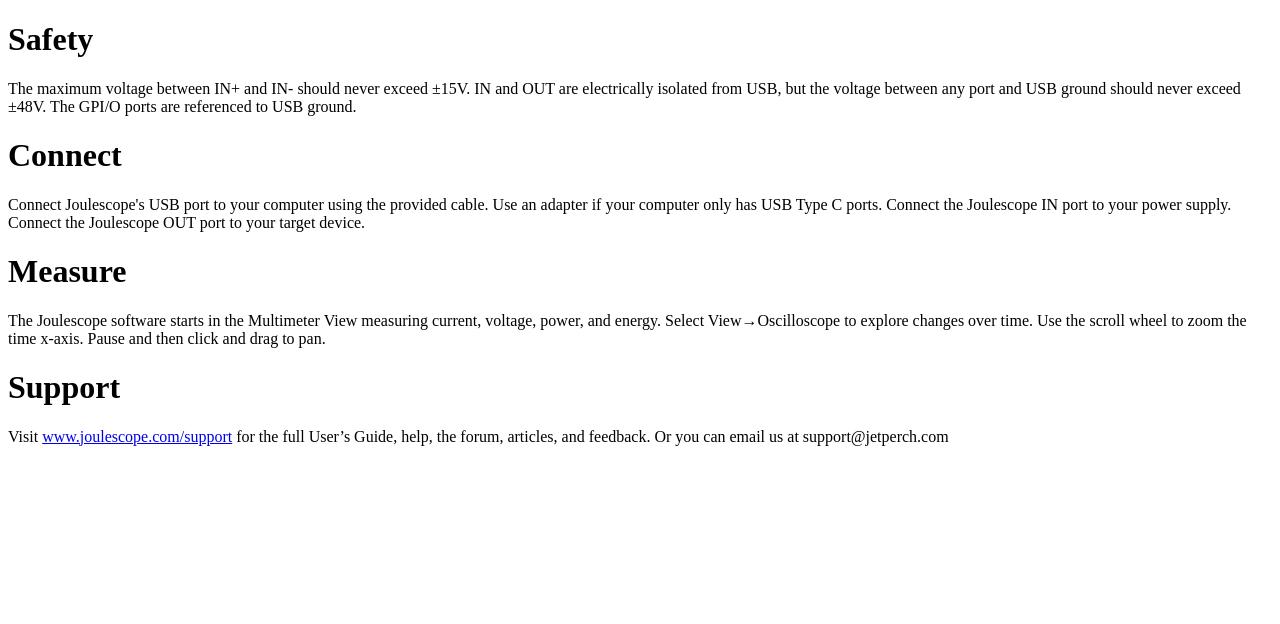
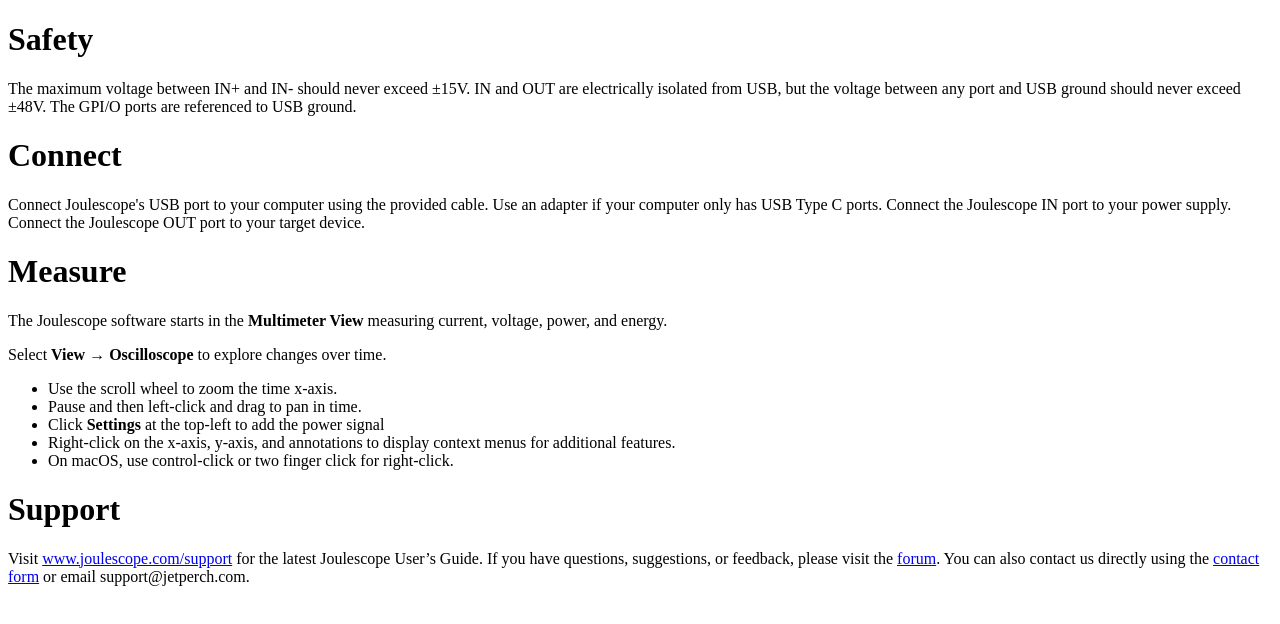
Before and after one commit to jetperch/pyjoulescope_ui, a plain HTML site: page joulescope_ui/getting_started.html in a window 1280 px wide. Drawn offline with Linux system fonts and the light colour scheme.

Commit message:
Updated the getting started guide.

```diff
--- a/joulescope_ui/getting_started.html
+++ b/joulescope_ui/getting_started.html
@@ -21,16 +21,26 @@
 Connect the Joulescope OUT port to your target device.</p>
 
 <h1>Measure</h1>
-<p>The Joulescope software starts in the Multimeter View measuring
-current, voltage, power, and energy.
-Select View→Oscilloscope to explore changes over time.
-Use the scroll wheel to zoom the time x-axis.
-Pause and then click and drag to pan.</p>
+<p>The Joulescope software starts in the <b>Multimeter View</b> measuring
+current, voltage, power, and energy.<p>
+
+<p>Select <b>View</b> → <b>Oscilloscope</b> to explore changes over time.</p>
+<ul>
+  <li>Use the scroll wheel to zoom the time x-axis.</li>
+  <li>Pause and then left-click and drag to pan in time.</li>
+  <li>Click <b>Settings</b> at the top-left to add the power signal</li>
+  <li>Right-click on the x-axis, y-axis, and annotations to display context
+      menus for additional features.</li>
+  <li>On macOS, use control-click or two finger click for right-click.</li>
+</ul>
 
 <h1>Support</h1>
 <p>Visit <a href="https://www.joulescope.com/support">www.joulescope.com/support</a>
-for the full User’s Guide, help, the forum, articles, and feedback.
-Or you can email us at support@jetperch.com</p>
+for the latest Joulescope User’s Guide.  If you have questions, suggestions, or
+feedback, please visit the <a href="https://forum.joulescope.com/">forum</a>.
+You can also contact us directly using the
+<a href="https://www.joulescope.com/contact">contact form</a> or email
+support@jetperch.com.</p>
 
 </body>
 
```
Also changed, not shown: CHANGELOG.md.
